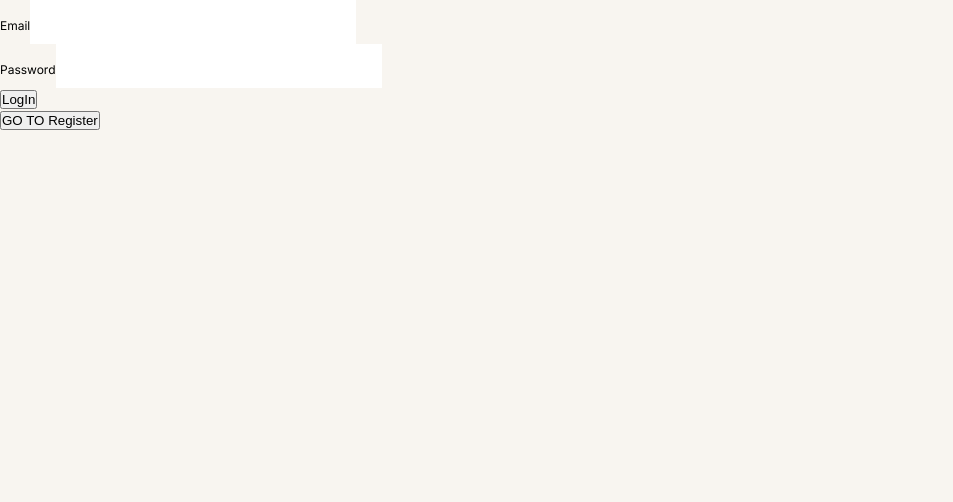
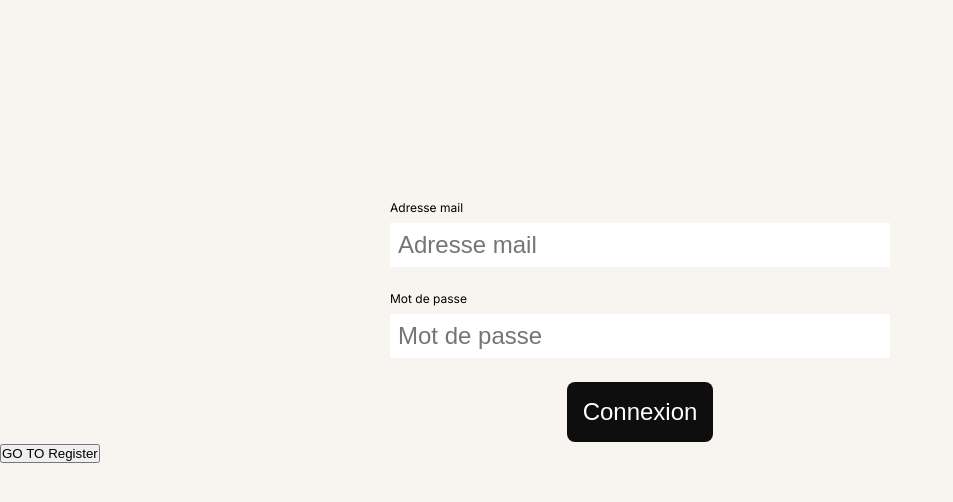
Before and after one commit to LeBenjos/todolist-react-ts, a React (Vite) app: page /authentification in a window 1280 px wide. Shown: the top 502 px of the page, without its empty margins (0-953 px from the left). Built offline with nearby package versions, Linux system fonts and the light colour scheme; no server answers.

Commit message:
feat: login error

```diff
--- a/src/App/App.tsx
+++ b/src/App/App.tsx
@@ -11,9 +11,11 @@ import PrivateRoute from './routes/PrivateRoute.tsx';
 import Authentication from './pages/Authentication.tsx';
 import Home from './pages/Home.tsx';
 
+// Constants
+import { PagePath } from './constants/paths/PagePath.ts';
+
 // Styles
 import './styles/app.css'
-import { PagePath } from './constants/paths/PagePath.ts';
 
 export default function App() {
 
--- a/src/App/components/AuthComp/Login.tsx
+++ b/src/App/components/AuthComp/Login.tsx
@@ -2,7 +2,7 @@
 import React, { useState } from "react";
 
 // Firebase
-import { signInWithEmailAndPassword } from "firebase/auth";
+import { User, signInWithEmailAndPassword, signOut } from "firebase/auth";
 
 // Context
 import { auth } from "../../context/firebase";
@@ -10,40 +10,66 @@ import { auth } from "../../context/firebase";
 export default function LogIn() {
   const [email, setEmail] = useState<string>("");
   const [password, setPassword] = useState<string>("");
+  const [error, setError] = useState<string>("");
 
   const handleEmail = (e: React.ChangeEvent<HTMLInputElement>) => {
+    if(error) setError("")
     setEmail(e.target.value);
   };
 
   const handlePassword = (e: React.ChangeEvent<HTMLInputElement>) => {
+    if(error) setError("")
     setPassword(e.target.value);
   };
 
   const login = (e: React.MouseEvent) => {
+    if (!email || !password) {
+      setError("Merci de remplir les champs.");
+      return;
+    }
+
     e.preventDefault();
     signInWithEmailAndPassword(auth, email, password)
       .then((userCredential) => {
-        const user = userCredential.user;
+        const user: User = userCredential.user;
       })
       .catch((error) => {
-        const errorCode = error.code;
+        const errorCode= error.code;
         const errorMessage = error.message;
+        setError(errorCode)
       });
   };
 
-  return (
-    <>
-      <form>
+  return <>
+    <div>{error}</div>
+    <form className="Auth">
       <div className="input-container">
-          <label htmlFor="email">Email</label>
-          <input id="email" type="email" name="email" onChange={handleEmail} value={email} required />
+        <label htmlFor="email">Adresse mail</label>
+        <input
+          className={error ? "error-input" : ""}
+          id="email"
+          name="email"
+          type="email"
+          onChange={handleEmail}
+          value={email}
+          placeholder="Adresse mail"
+          required
+        />
       </div>
       <div className="input-container">
-          <label htmlFor="password">Password</label>
-          <input id="password" type="password" name="password" onChange={handlePassword} value={password} required />
+        <label htmlFor="password">Mot de passe</label>
+        <input
+          className={error ? "error-input" : ""}
+          id="password"
+          name="password"
+          type="password"
+          onChange={handlePassword}
+          value={password}
+          placeholder="Mot de passe"
+          required
+        />
       </div>
-        <input type="submit" value="LogIn" onClick={login} />
+      <button type="submit" onClick={login}>Connexion</button>
     </form>
   </>
-  );
 }
--- a/src/App/context/Auth.tsx
+++ b/src/App/context/Auth.tsx
@@ -1,23 +1,32 @@
+// Libraries
 import { createContext, useEffect, useState } from "react";
+
+// Firebase
 import { User, onAuthStateChanged } from "firebase/auth";
-import { auth } from "./firebase";
 
-export const authContext = createContext<User | undefined>(undefined)
+// Context
+import { auth } from "./firebase.tsx";
 
-export default function Auth({children}: {children: JSX.Element}): JSX.Element{
-    const [currentAuth, setCurrentAuth] = useState<User>();
+export const authContext = createContext<User | undefined>(undefined);
+
+export default function Auth({children}: {children: any}): JSX.Element{
+    const localContext = localStorage.getItem("context");
+    const context: User | undefined = localContext ? JSON.parse(localContext) as User : undefined;
+    const [currentAuth, setCurrentAuth] = useState<User | undefined>(context);
 
     useEffect(() => {
         onAuthStateChanged(auth, (user) => {
             if(user){
-                setCurrentAuth(user)
+                localStorage.setItem("context", JSON.stringify(user));
+                setCurrentAuth(user);
             } else {
-                setCurrentAuth(undefined)
+                localStorage.removeItem("context");
+                setCurrentAuth(undefined);
             }
         })
     }, [])
 
-    return <authContext.Provider value={currentAuth}>
-        {children}
+    return <authContext.Provider value={ currentAuth }>
+        { children }
     </authContext.Provider>
 }
--- a/src/App/pages/Authentication.tsx
+++ b/src/App/pages/Authentication.tsx
@@ -1,15 +1,22 @@
 // Libraries
-import { useState } from "react";
+import { useContext, useState } from "react";
 
 // Components
 import LogIn from "../components/AuthComp/Login.tsx";
 import Register from "../components/AuthComp/Register.tsx";
+import { authContext } from "../context/Auth.tsx";
+import { Navigate } from "react-router-dom";
+import { PagePath } from "../constants/paths/PagePath.ts";
 
 export default function Authentication() {
+
+  const user = useContext(authContext);
+
   const [hasAccount, setHasAccount] = useState<boolean>(true);
 
   return (
     <>
+      {user && <Navigate to={ PagePath.HOME } />}
       {hasAccount ? <LogIn /> : <Register />}
       <button onClick={() => setHasAccount(!hasAccount)}>
         {hasAccount ? <>GO TO Register</> : <>GO TO LogIn</>}
--- a/src/App/pages/Home.tsx
+++ b/src/App/pages/Home.tsx
@@ -1,5 +1,9 @@
+import { signOut } from "firebase/auth";
+import { auth } from "../context/firebase";
+
 export default function Home() {
-  return (
+  return <>
     <div>Home</div>
-  )
+    <input type="submit" value="LogOut" onClick={() => signOut(auth)} />
+  </>
 }
```
Lines whose indentation alone changed are shown as unchanged.
